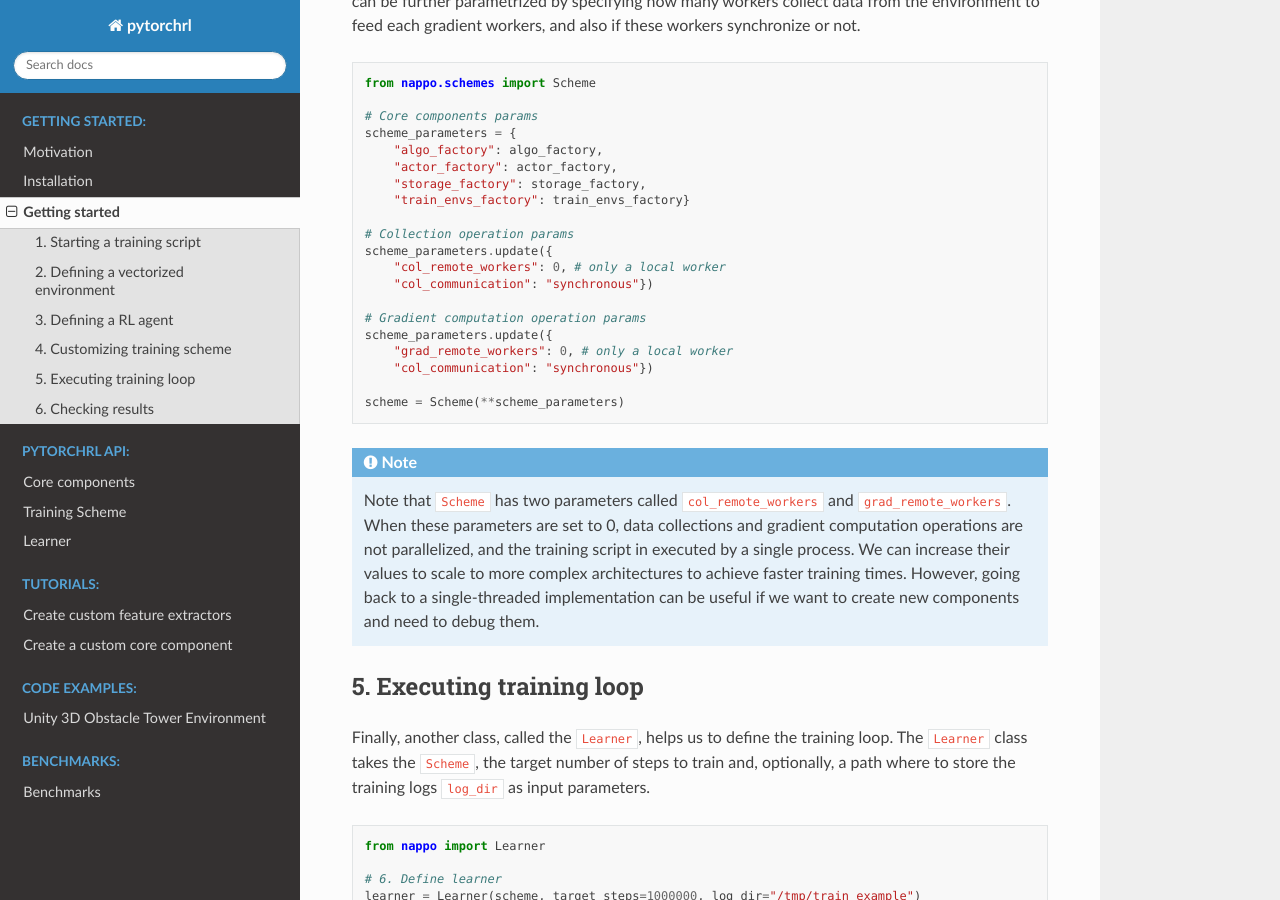
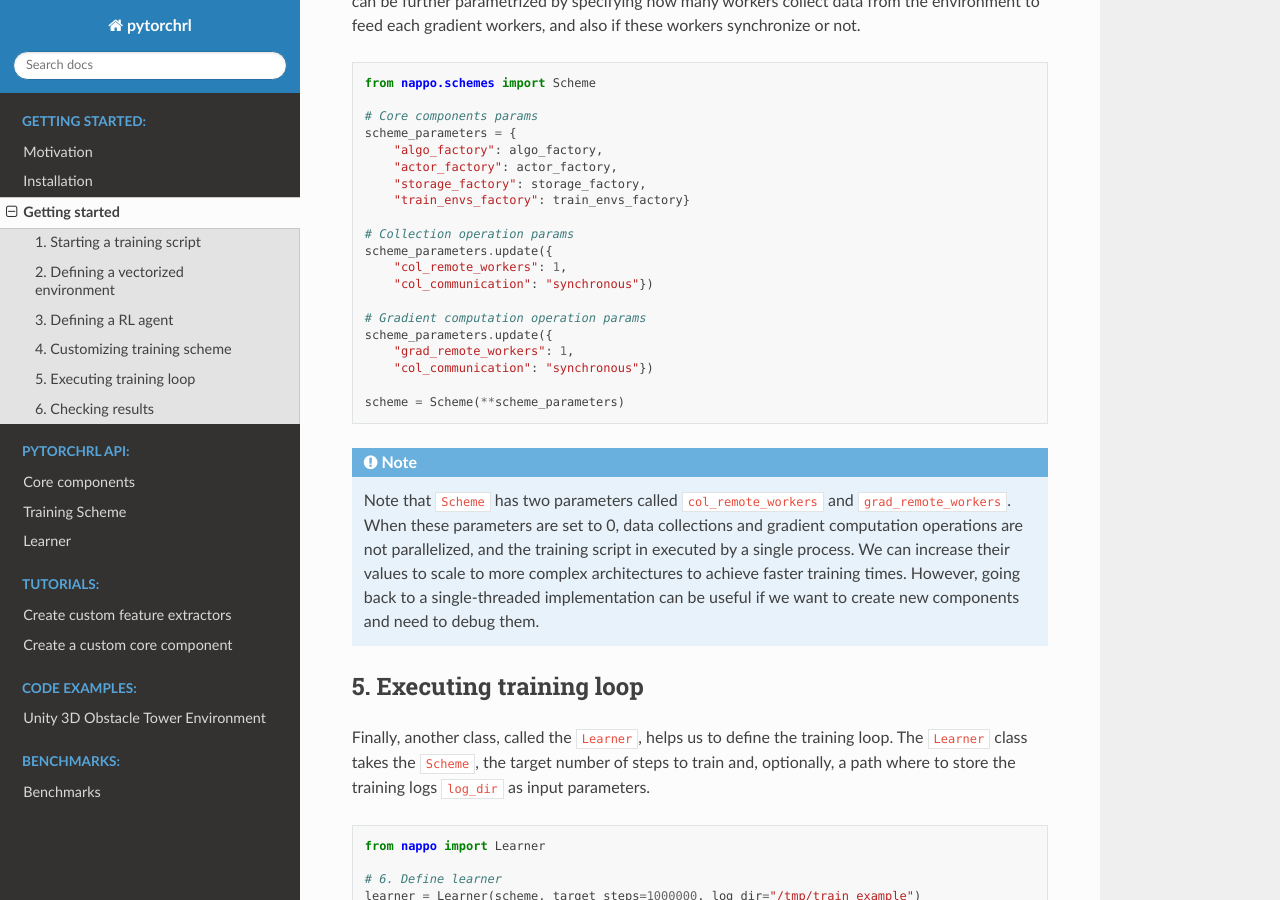
Before and after one commit to compsciencelab/pytorchrl, a Sphinx documentation site: the page built from docs/source/usage/getting_started.rst, in a window 1280 px wide and 900 px high, scrolled down 4359 px. Built offline with Sphinx 7.4.7 and the Read the Docs theme 2.0.0, drawn with Linux system fonts in a browser that asks for light colours.

```diff
--- a/docs/source/index.rst
+++ b/docs/source/index.rst
@@ -1,5 +1,5 @@
-PyTorchRL DOCUMENTATION:
-========================
+PyTorchRL Documentation
+=======================
 
 .. toctree::
    :maxdepth: 2
--- a/docs/source/usage/getting_started.rst
+++ b/docs/source/usage/getting_started.rst
@@ -131,12 +131,12 @@ Nappo contains a distributed component called ``Scheme`` which takes in the comp
 
         # Collection operation params
         scheme_parameters.update({
-            "col_remote_workers": 0, # only a local worker
+            "col_remote_workers": 1,
             "col_communication": "synchronous"})
 
         # Gradient computation operation params
         scheme_parameters.update({
-            "grad_remote_workers": 0, # only a local worker
+            "grad_remote_workers": 1,
             "col_communication": "synchronous"})
 
         scheme = Scheme(**scheme_parameters)
```
